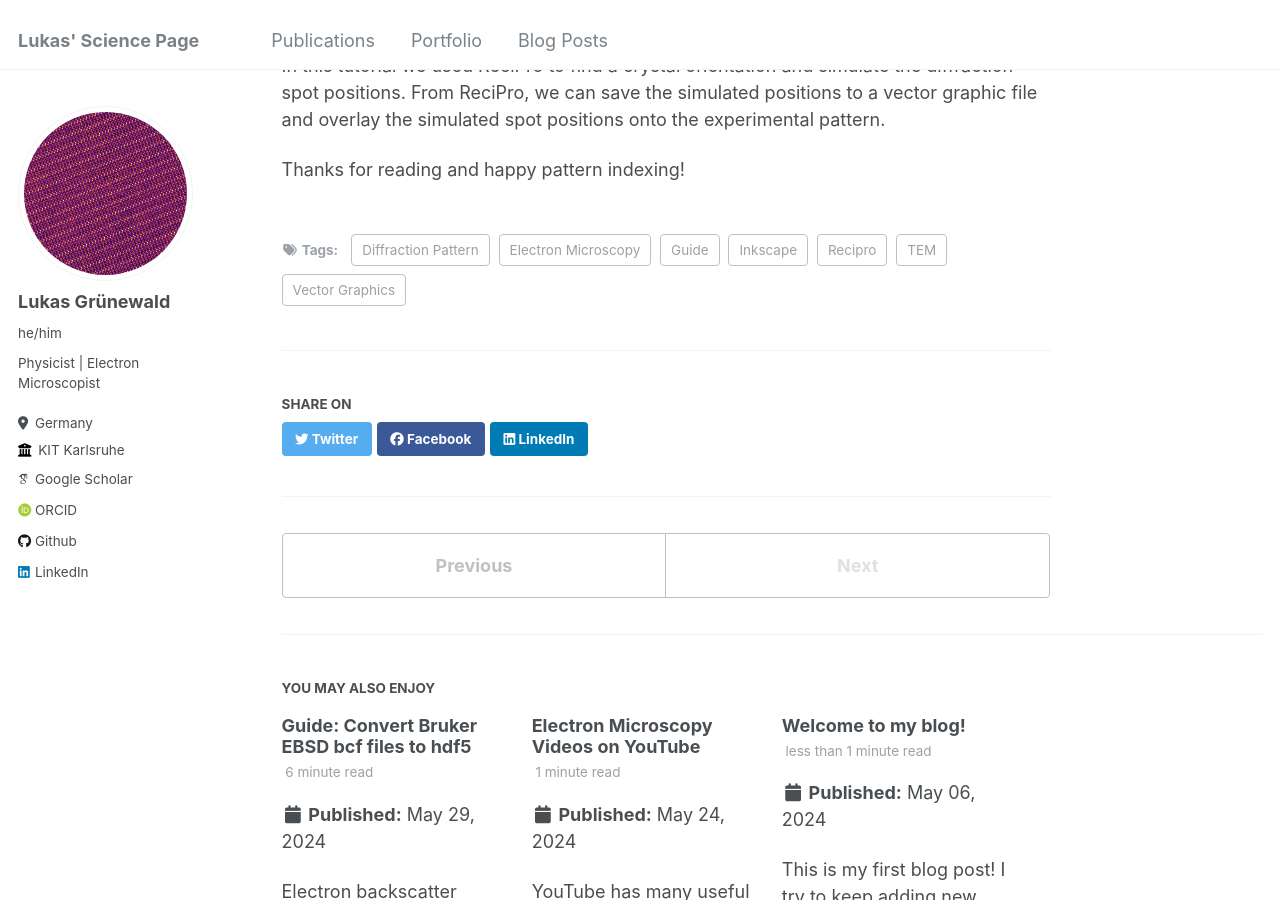
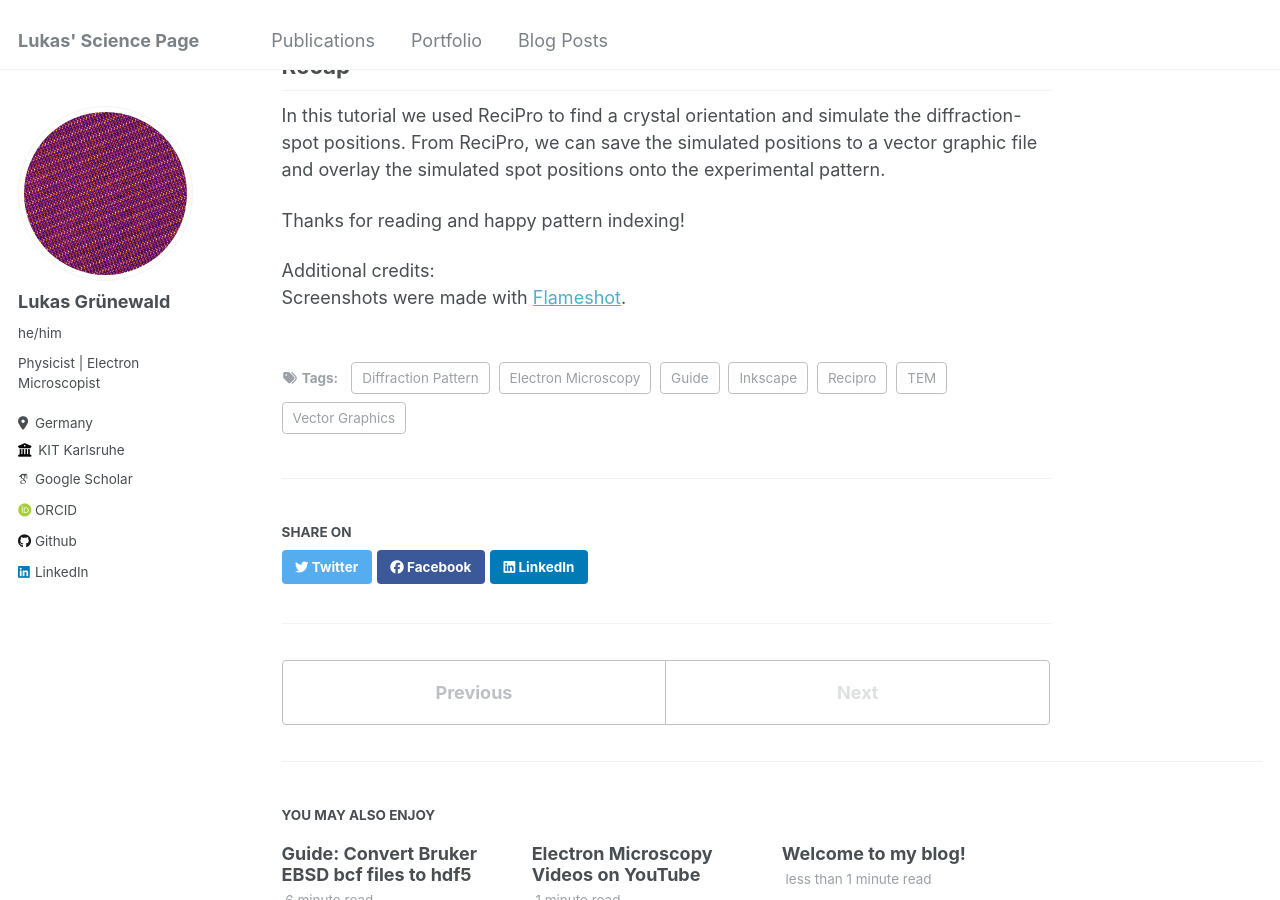
Before and after one commit to lukmuk/lukmuk.github.io, a Jekyll site: the page built from _posts/2024-11-19-blog-index-dp-recipro-inkscape.md, in a window 1280 px wide and 900 px high, scrolled down 13170 px. Built offline with Jekyll 4.4.1, drawn with Linux system fonts in a browser that asks for light colours; some web fonts are replaced; some of the changed text lies outside the part shown.

```diff
--- a/_posts/2024-11-19-blog-index-dp-recipro-inkscape.md
+++ b/_posts/2024-11-19-blog-index-dp-recipro-inkscape.md
@@ -125,3 +127,6 @@ You can now save this pattern to different formats (`svg`,`pdf`) or export to ra
 In this tutorial we used ReciPro to find a crystal orientation and simulate the diffraction-spot positions. From ReciPro, we can save the simulated positions to a vector graphic file and overlay the simulated spot positions onto the experimental pattern.
 
 Thanks for reading and happy pattern indexing!
+
+Additional credits:
+Screenshots were made with [Flameshot](https://flameshot.org/).
```
Also changed, not shown: other parts of _posts/2024-11-19-blog-index-dp-recipro-inkscape.md (+2 -0 lines), 1 other file.
